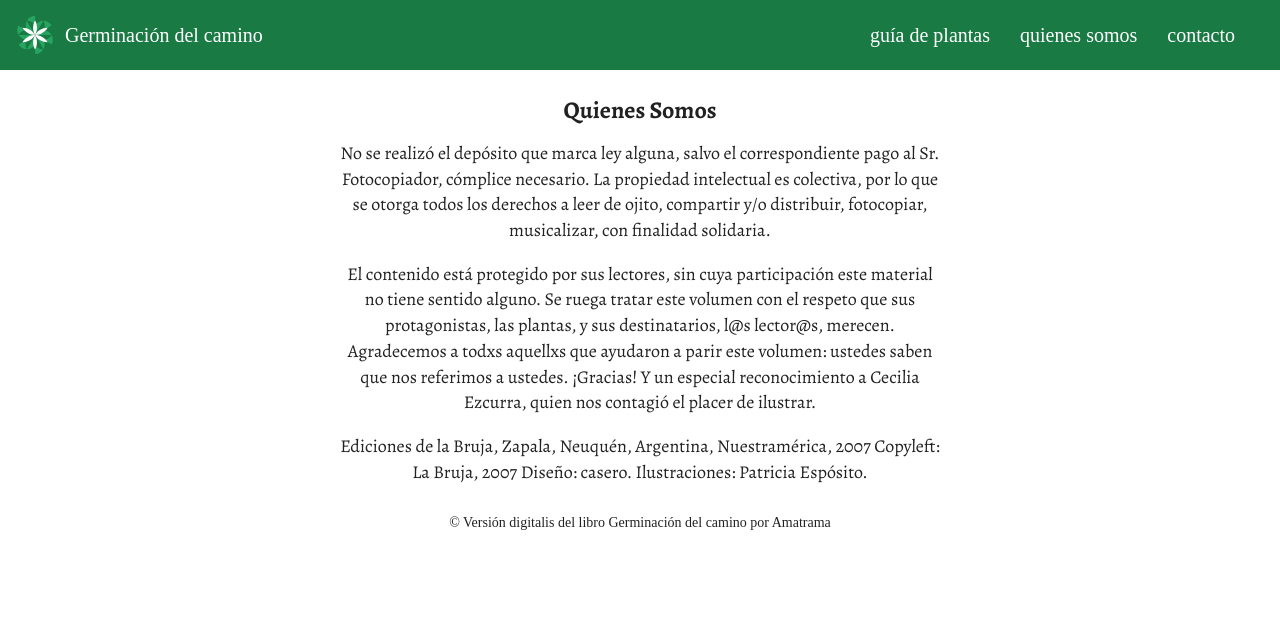
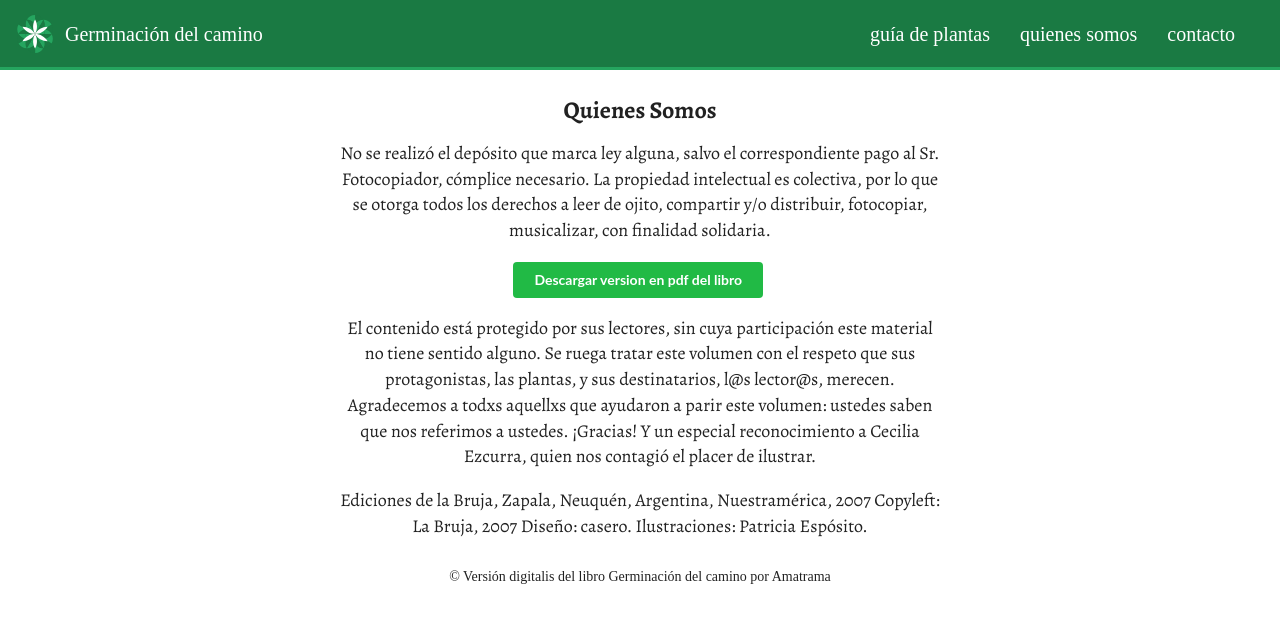
Before and after one commit to ama-trama/germinacion-del-camino, a Jekyll site: the page built from quienes-somos.html, in a window 1280 px wide. Shown: the top 623 px of the page. Built offline with Jekyll 4.4.1, drawn with Linux system fonts in a browser that asks for light colours; some web fonts are replaced.

```diff
--- a/_includes/nav.html
+++ b/_includes/nav.html
@@ -4,8 +4,8 @@
 	<small>Germinación del camino</small>
 </a>
 <nav class="primary-menu">
-	<a href="{{ site.baseurl }}/guia-de-plantas">guía de plantas</a>
-	<a href="{{ site.baseurl }}/quienes-somos">quienes somos</a>
-	<a href="{{ site.baseurl }}/contacto">contacto</a>
+	<a href="{{ site.baseurl }}/guia-de-plantas" class="{% if page.url == 'guia-de-plantas'%} active {% endif %}">guía de plantas</a>
+	<a href="{{ site.baseurl }}/quienes-somos" class="{% if page.url == 'quienes-somos'%} active {% endif %}">quienes somos</a>
+	<a href="{{ site.baseurl }}/contacto" class="{% if page.url == 'contacto'%} active {% endif %}">contacto</a>
 </nav>
 </header>
--- a/_scss/_app.scss
+++ b/_scss/_app.scss
@@ -29,6 +29,7 @@
 	color: #fff;
 	padding: 0 15px;
 	z-index: 1;
+	border-bottom: 3px solid #25a55f;
 
 	.logo {
 		display: flex;
@@ -107,10 +108,11 @@
 	}
 
 	p {
-		font-size: 19px;
-		font-family: 'Alegreya Sans';
-		line-height: 24px;
+		font-size: 20px;
+		font-family: 'Alegreya';
+		line-height: 26px;
 		padding: 0 2em;
+		text-align: center;
 	}
 
 	.call-to-action {
--- a/quienes-somos.html
+++ b/quienes-somos.html
@@ -11,6 +11,11 @@
 
 </p>
 <p>
+	<a href="https://issuu.com/juan3109/docs/adriana_marcus_-_germinaci__n_del_c" target="_blank" class="ui button green">
+		Descargar version en pdf del libro
+	</a>
+</p>
+<p>
 
 	El contenido está protegido por sus lectores, sin cuya participación este material no tiene sentido alguno. Se ruega tratar este volumen con el respeto que sus protagonistas, las plantas, y sus destinatarios, l@s lector@s, merecen. Agradecemos a todxs aquellxs que ayudaron a parir este volumen: ustedes saben que nos referimos a ustedes. ¡Gracias! Y un especial reconocimiento a Cecilia Ezcurra, quien nos contagió el placer de ilustrar.
 </p>
```
